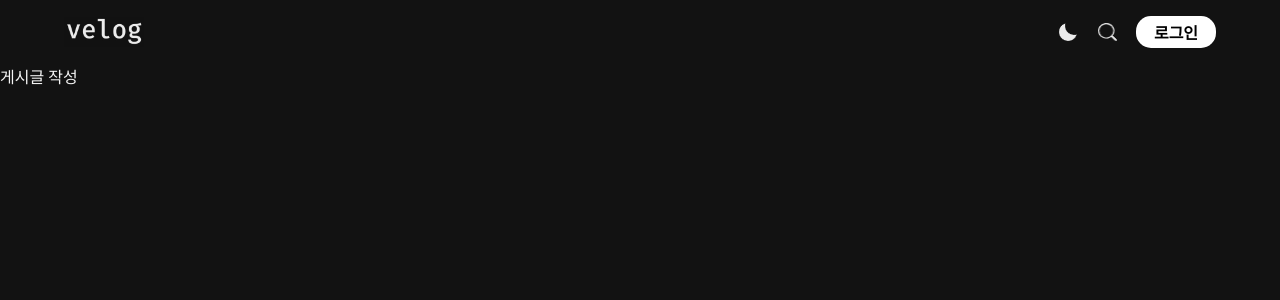
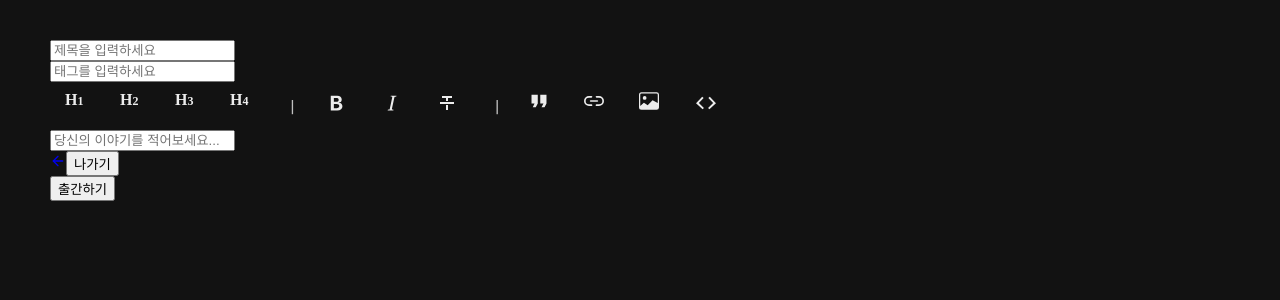
Before and after one commit to saehwa95/clone-velog, a React (Create React App) app: page /postadd in a window 1280 px wide. Shown: the top 300 px of the page. Built offline with nearby package versions, Linux system fonts and the light colour scheme.

Commit message:
:sparkles: 게시글 작성 작업 중

```diff
--- a/package.json
+++ b/package.json
@@ -11,6 +11,7 @@
     "json-server": "^0.17.1",
     "react": "^18.2.0",
     "react-dom": "^18.2.0",
+    "react-icons": "^4.7.1",
     "react-redux": "^8.0.5",
     "react-router-dom": "^6.6.0",
     "react-scripts": "5.0.1",
--- /dev/null
+++ b/src/components/post/FontEdit.jsx
@@ -0,0 +1,77 @@
+import React from "react";
+import { BsTypeBold, BsTypeItalic, BsImage } from "react-icons/bs";
+import { CgFormatStrike, CgCode } from "react-icons/cg";
+import { IoMdQuote } from "react-icons/io";
+import { FiLink2 } from "react-icons/fi";
+import styled from "styled-components";
+
+const FontEdit = () => {
+  return (
+    <FontWrapper>
+      <div className="font-size">
+        H<span>1</span>
+      </div>
+      <div className="font-size">
+        H<span>2</span>
+      </div>
+      <div className="font-size">
+        H<span>3</span>
+      </div>
+      <div className="font-size">
+        H<span>4</span>
+      </div>
+      <span className="division">ㅣ</span>
+      <div>
+        <BsTypeBold style={{ fontSize: "24px" }} />
+      </div>
+      <div>
+        <BsTypeItalic style={{ fontSize: "24px" }} />
+      </div>
+      <div>
+        <CgFormatStrike style={{ fontSize: "24px" }} />
+      </div>
+      <span className="division">ㅣ</span>
+      <div>
+        <IoMdQuote style={{ fontSize: "20px" }} />
+      </div>
+      <div>
+        <FiLink2 style={{ fontSize: "20px" }} />
+      </div>
+      <div>
+        <BsImage style={{ fontSize: "20px" }} />
+      </div>
+      <div>
+        <CgCode style={{ fontSize: "24px" }} />
+      </div>
+    </FontWrapper>
+  );
+};
+
+export default FontEdit;
+
+const FontWrapper = styled.div`
+  width: 699px;
+  height: 48px;
+  padding-left: 15px;
+  display: flex;
+  align-items: center;
+  gap: 25px;
+  color: #ececec;
+  font-weight: 600;
+  cursor: pointer;
+  .font-size span {
+    font-size: 12px;
+  }
+  .division {
+    font-weight: 100;
+    opacity: 0.8;
+  }
+  div {
+    align-items: center;
+    width: 30px;
+    height: 30px;
+    :hover {
+      background-color: #1e1e1e;
+    }
+  }
+`;
--- /dev/null
+++ b/src/components/post/PostForm.jsx
@@ -0,0 +1,62 @@
+import React from "react";
+import styled from "styled-components";
+import FontEdit from "./FontEdit";
+import { FiArrowLeft } from "react-icons/fi";
+import { Link } from "react-router-dom";
+
+const PostForm = () => {
+  return (
+    <PostWrapper>
+      <AddForm>
+        <div className="postAdd-title">
+          <input
+            type="text"
+            name="title"
+            value=""
+            placeholder="제목을 입력하세요"
+          />
+        </div>
+        <div />
+        <div className="postAdd-tag">
+          <input
+            type="text"
+            name="tag"
+            value=""
+            placeholder="태그를 입력하세요"
+          />
+        </div>
+        <FontEdit />
+        <div className="postAdd-content">
+          <input
+            type="text"
+            name="content"
+            value=""
+            placeholder="당신의 이야기를 적어보세요..."
+          />
+        </div>
+        <div className="bottom">
+          <div>
+            <Link to={`/`}>
+              <FiArrowLeft />
+              <button>나가기</button>
+            </Link>
+          </div>
+          <div>
+            <button>출간하기</button>
+          </div>
+        </div>
+      </AddForm>
+    </PostWrapper>
+  );
+};
+
+export default PostForm;
+
+const PostWrapper = styled.div`
+  padding: 40px 50px 0 50px;
+  display: flex;
+`;
+
+const AddForm = styled.form`
+  width: 100%;
+`;
--- a/src/pages/PostAdd.jsx
+++ b/src/pages/PostAdd.jsx
@@ -1,9 +1,8 @@
-import React from 'react'
+import React from "react";
+import PostForm from "../components/post/PostForm";
 
 const PostAdd = () => {
-  return (
-    <div>게시글 작성</div>
-  )
-}
+  return <PostForm />;
+};
 
-export default PostAdd
+export default PostAdd;
--- a/src/shared/Header.jsx
+++ b/src/shared/Header.jsx
@@ -5,6 +5,9 @@ import darkMode from "../image/darkMode.webp";
 import search from "../image/search.webp";
 
 const Header = () => {
+  if (window.location.pathname === '/postadd') return null;
+  if (window.location.pathname === '/postupdate') return null;
+
   return (
     <Wrap>
       <div className="header">
@@ -12,7 +15,7 @@ const Header = () => {
         <div className="menu">
           <img src={darkMode} alt="dark" />
           <img src={search} alt="search" />
-          <butto className="login">로그인</butto>
+          <button className="login">로그인</button>
         </div>
       </div>
     </Wrap>
```
Also changed, not shown: 1 other file (tests, documents, lock files or other folders).
